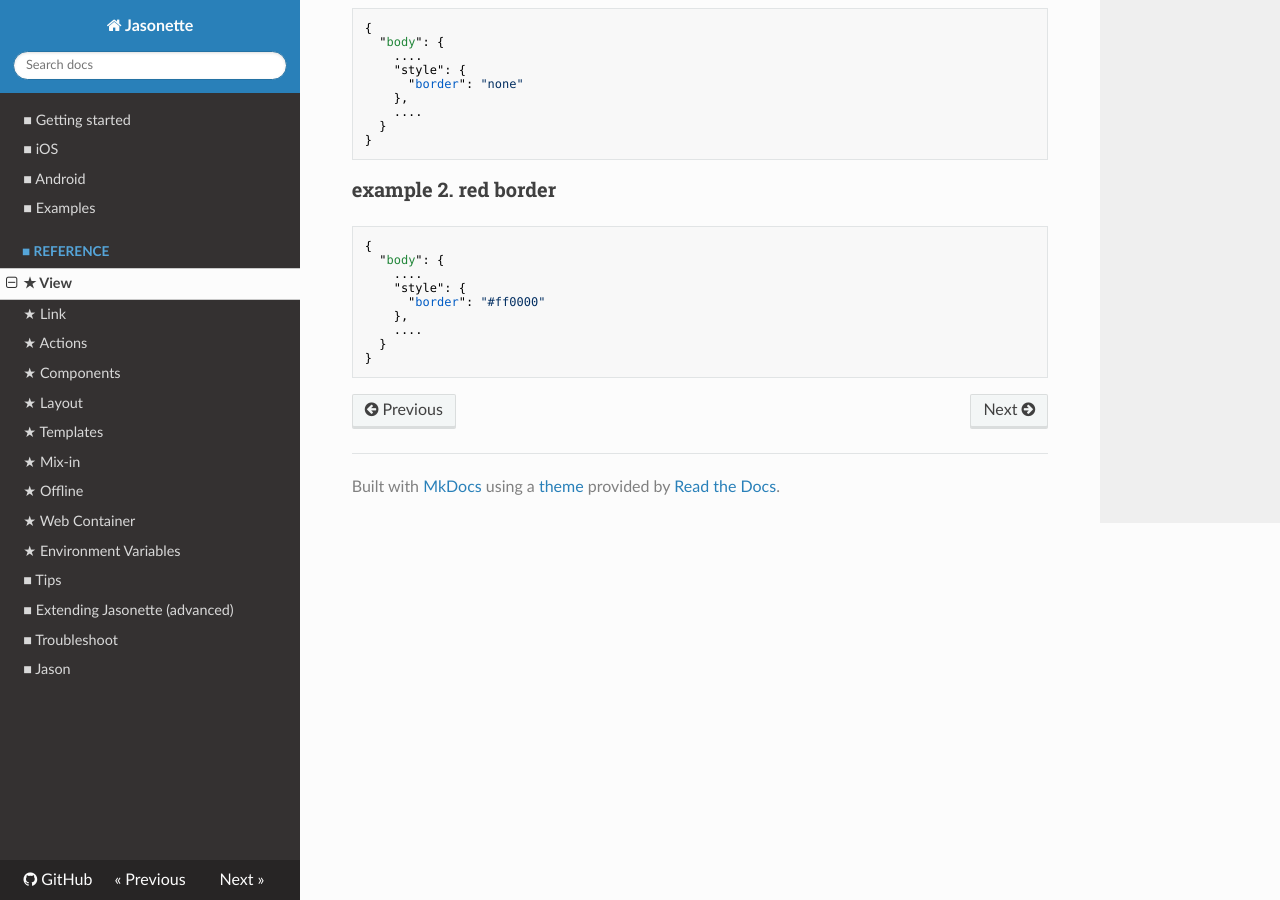
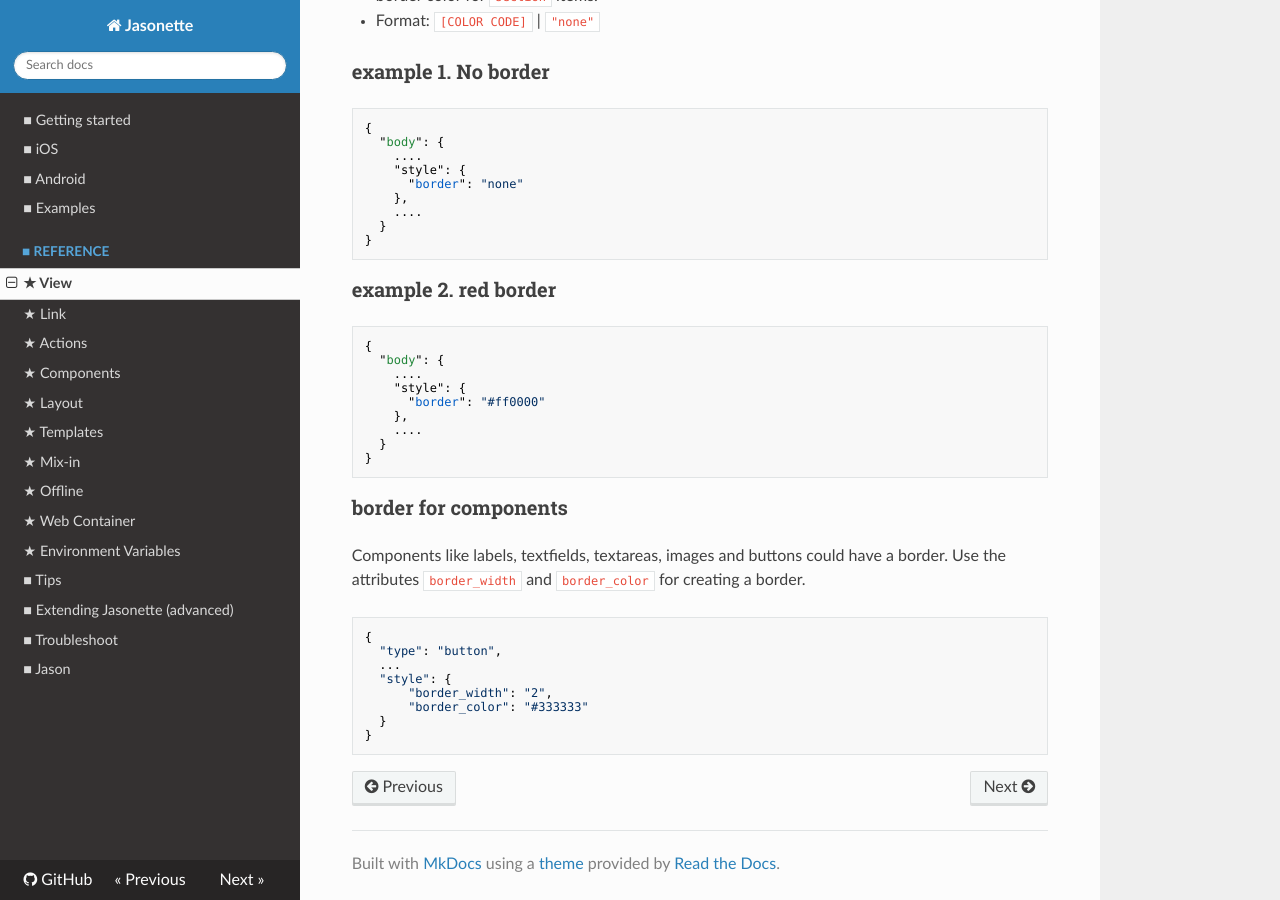
Before and after one commit to Jasonette/documentation, an MkDocs documentation site: the page built from docs/document.md, in a window 1280 px wide and 900 px high, scrolled down 38059 px. Built offline with MkDocs 1.6.1, drawn with Linux system fonts in a browser that asks for light colours; nearby versions of some CDN libraries; old or Windows-style settings are respelled for this version of MkDocs; some of the changed text lies outside the part shown.

Commit message:
added border_width and border_color docs

```diff
--- a/docs/document.md
+++ b/docs/document.md
@@ -836,6 +836,8 @@
     - `right`: position from the right of the screen
     - `bottom`: position from the bottom of the screen
     - `corner_radius`
+    - `border_width` (default is 0)
+    - `border_color`
     - `font`
     - `size`
     - `background`
@@ -879,6 +881,8 @@
     - `right`
     - `bottom`
     - `corner_radius`
+    - `border_width` (default is 0)
+    - `border_color`
     - `color`: set the tint color (only for icons)
     - `resize`: resizable when set to `"true"` (default is false)
     - `move`: can be dragged around when set to `"true"` (default is false)
@@ -1291,3 +1295,17 @@
         ....
       }
     }
+
+### border for components
+
+Components like labels, textfields, textareas, images and buttons could have a border.
+Use the attributes `border_width` and `border_color` for creating a border.
+
+    {
+      "type": "button",
+      ...
+      "style": {
+          "border_width": "2",
+          "border_color": "#333333"
+      }
+    }
```
Also changed, not shown: docs/components.md (+10 -0 lines), 1 other file.
